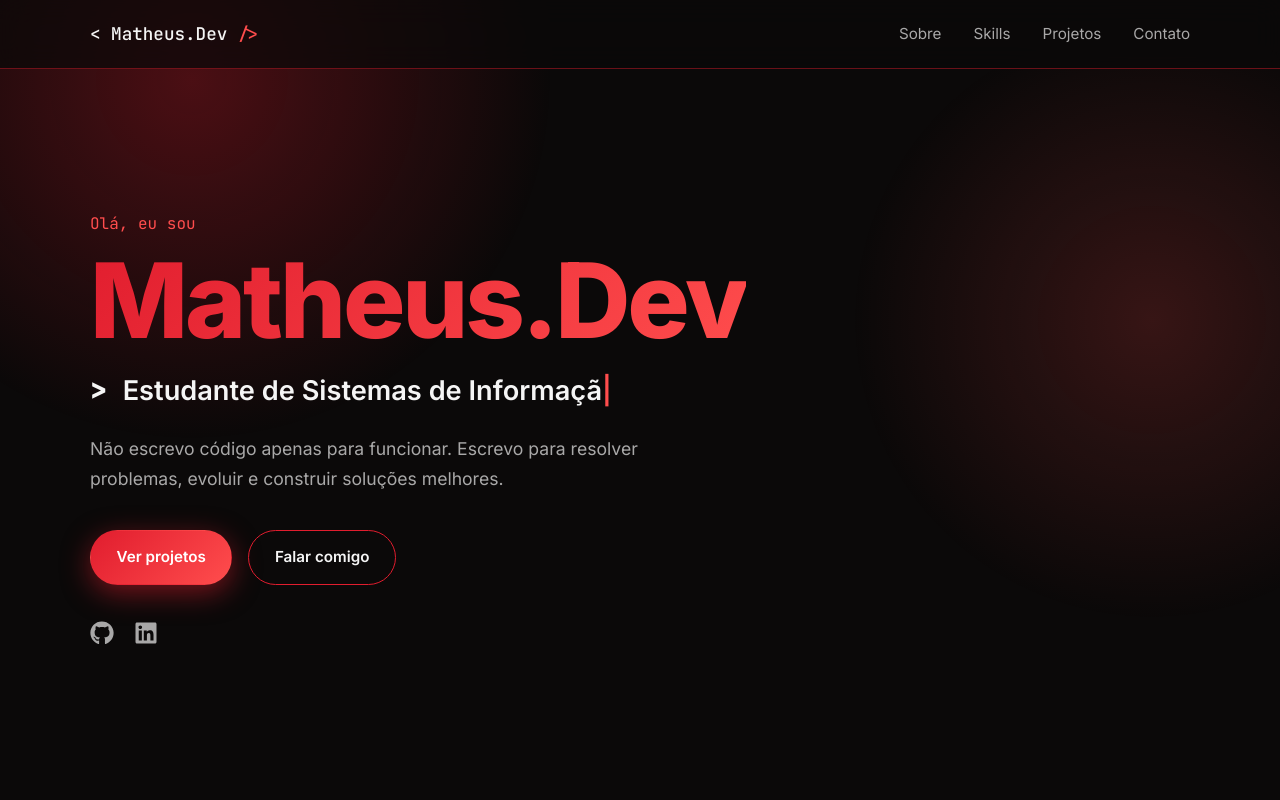
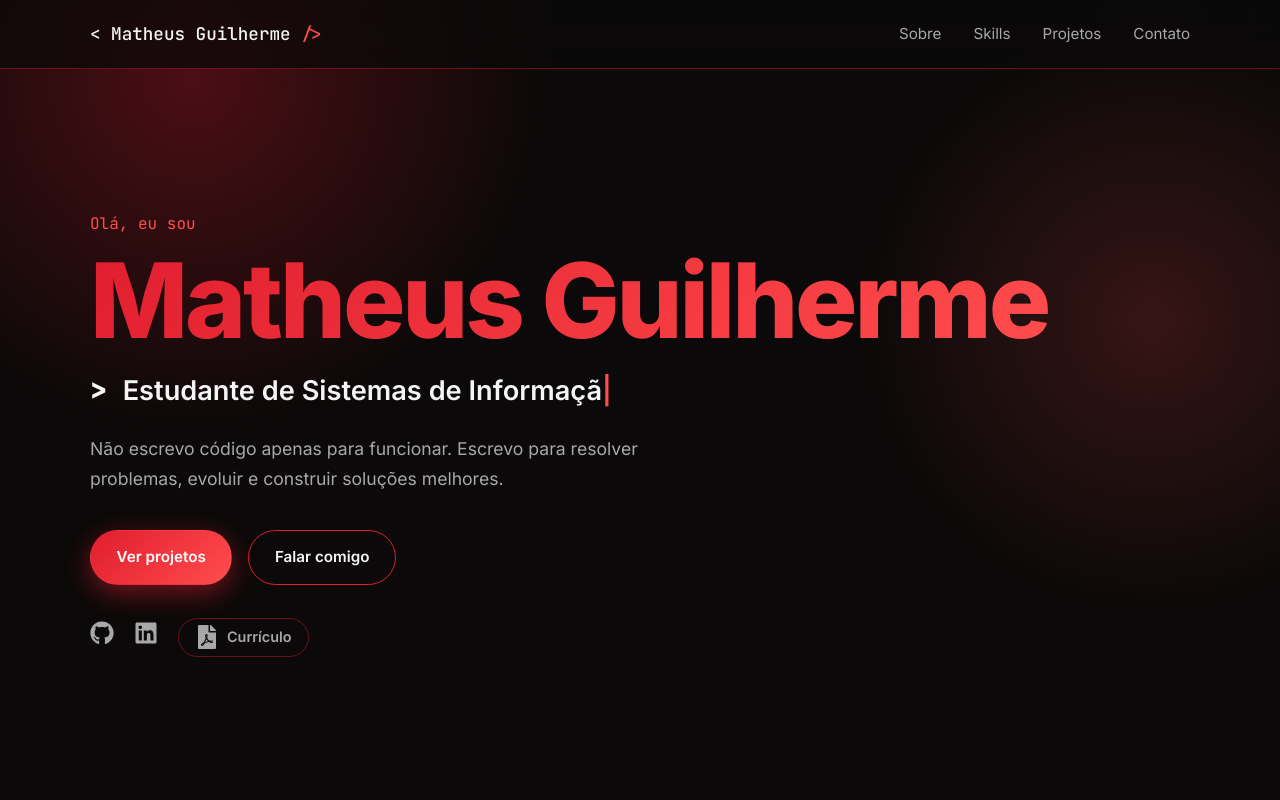
Before and after one commit to PHYMatheus/Portifolio-Web, a React (Vite) app: page / in a window 1280 px wide. Shown: the top 800 px of the page. Built offline with nearby package versions, Linux system fonts and the light colour scheme.

Commit message:
Feat: Adicionando Botão Whatsapp + curriculo.pdf

```diff
--- a/src/components/Contact.jsx
+++ b/src/components/Contact.jsx
@@ -1,4 +1,4 @@
-import { FaEnvelope, FaGithub, FaLinkedin } from 'react-icons/fa'
+import { FaEnvelope, FaGithub, FaLinkedin, FaWhatsapp } from 'react-icons/fa'
 import { profile } from '../data/profile.js'
 import useReveal from '../hooks/useReveal.js'
 
@@ -15,9 +15,19 @@ export default function Contact() {
           Estou aberto a oportunidades de estágio e vaga Jr. Se curtiu meu trabalho, me chama!
         </p>
 
-        <a href={`mailto:${profile.email}`} className="btn btn--primary">
-          <FaEnvelope /> Enviar e-mail
-        </a>
+        <div className="contact__actions">
+          <a href={`mailto:${profile.email}`} className="btn btn--primary">
+            <FaEnvelope /> Enviar e-mail
+          </a>
+          <a
+            href={`https://wa.me/${profile.whatsapp}?text=${encodeURIComponent(profile.whatsappMessage)}`}
+            target="_blank"
+            rel="noreferrer"
+            className="btn btn--whatsapp"
+          >
+            <FaWhatsapp /> WhatsApp
+          </a>
+        </div>
 
         <div className="contact__links">
           <a href={profile.github} target="_blank" rel="noreferrer">
--- a/src/components/Footer.jsx
+++ b/src/components/Footer.jsx
@@ -5,7 +5,7 @@ export default function Footer() {
     <footer className="footer">
       <div className="container">
         <p>
-          Feito com React por <span className="accent">{profile.name}</span> ·{' '}
+          Feito por <span className="accent">{profile.name}</span> ·{' '}
           {new Date().getFullYear()}
         </p>
       </div>
--- a/src/components/Hero.jsx
+++ b/src/components/Hero.jsx
@@ -1,4 +1,4 @@
-import { FaGithub, FaLinkedin } from 'react-icons/fa'
+import { FaGithub, FaLinkedin, FaFilePdf } from 'react-icons/fa'
 import { profile } from '../data/profile.js'
 import useTypewriter from '../hooks/useTypewriter.js'
 
@@ -37,6 +37,15 @@ export default function Hero() {
           <a href={profile.linkedin} target="_blank" rel="noreferrer" aria-label="LinkedIn">
             <FaLinkedin />
           </a>
+          <a
+            href={profile.resumeUrl}
+            target="_blank"
+            rel="noreferrer"
+            className="hero__resume"
+            aria-label="Abrir currículo em PDF"
+          >
+            <FaFilePdf /> <span>Currículo</span>
+          </a>
         </div>
       </div>
     </section>
--- a/src/data/profile.js
+++ b/src/data/profile.js
@@ -1,5 +1,5 @@
 export const profile = {
-  name: ' Matheus.Dev',
+  name: ' Matheus Guilherme',
   fullName: 'Matheus Guilherme',
   roles: ['Software Engineer', 'Estudante de Sistemas de Informação', 'Em Busca de Oportunidade para Construir Soluções'],
   headline: 'Não escrevo código apenas para funcionar. Escrevo para resolver problemas, evoluir e construir soluções melhores.',
@@ -8,12 +8,14 @@ export const profile = {
     'Estou em busca da minha primeira oportunidade como estagiário ou desenvolvedor Jr, para aprender com um time de verdade e entregar valor desde o começo.',
   ],
   highlights: [
-    { label: 'Foco', value: 'Java + Spring Boot + APIRest' },
+    { label: 'Stack Principal', value: 'Java + Spring Boot + APIRest' },
     { label: 'Formação', value: 'Sistemas de Informação' },
     { label: 'Objetivo', value: 'Desenvolvedor de Software Jr' },
   ],
   email: 'matheusguilherme00221@gmail.com',
   github: 'https://github.com/PHYMatheus',
   linkedin: 'https://www.linkedin.com/in/matheusgui-dev/',
-  resumeUrl: 'file:///C:/Users/Matheus/Documents/BibliotecaDEV/7.%20Curriculo/Matheus_Guilherme_Curriculo_Desenvolvedor.pdf',
+  whatsapp: '5581988924844',
+  whatsappMessage: 'Olá, Matheus! Vi seu portfólio e gostaria de conversar.',
+  resumeUrl: `${import.meta.env.BASE_URL}curriculo-matheus-guilherme.pdf`,
 }
--- a/src/styles/sections.css
+++ b/src/styles/sections.css
@@ -36,6 +36,16 @@
 
 .btn--ghost:hover {
   background: rgba(225, 29, 46, 0.22);
+}
+
+.btn--whatsapp {
+  background: #25d366;
+  color: #06220f;
+  box-shadow: 0 8px 28px rgba(37, 211, 102, 0.28);
+}
+
+.btn--whatsapp:hover {
+  box-shadow: 0 12px 36px rgba(37, 211, 102, 0.4);
 }
 
 /* ============ Navbar ============ */
@@ -179,9 +189,29 @@
 
 .hero__socials {
   display: flex;
+  align-items: center;
   gap: 1.25rem;
   margin-top: 2rem;
   font-size: 1.5rem;
+}
+
+.hero__resume {
+  display: inline-flex;
+  align-items: center;
+  gap: 0.5rem;
+  padding: 0.4rem 1rem;
+  border: 1px solid var(--border);
+  border-radius: 999px;
+}
+
+.hero__resume span {
+  font-size: 0.9rem;
+  font-weight: 600;
+}
+
+.hero__resume:hover {
+  border-color: var(--primary);
+  background: rgba(225, 29, 46, 0.22);
 }
 
 .hero__socials a {
@@ -377,6 +407,13 @@
   font-size: 1.05rem;
 }
 
+.contact__actions {
+  display: flex;
+  flex-wrap: wrap;
+  justify-content: center;
+  gap: 1rem;
+}
+
 .contact__links {
   display: flex;
   gap: 1.75rem;
```
Also changed, not shown: 1 other file (tests, documents, lock files or other folders).
